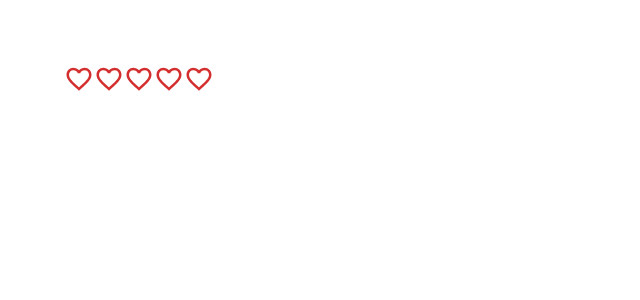
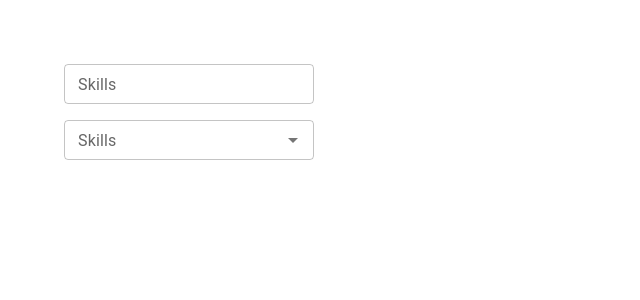
Before and after one commit to Gapotchenko-Yakov/react-mui-codevolution, a React (Create React App) app: page / in a window 1280 px wide. Shown: the top 300 px of the page, without its empty margins (0-640 px from the left). Built offline with nearby package versions, Linux system fonts and the light colour scheme.

Commit message:
Autocomplete demo.

```diff
--- a/src/App.tsx
+++ b/src/App.tsx
@@ -1,10 +1,10 @@
 import "./App.css";
-import MuiRating from "./components/MuiRating";
+import MuiAutocomplete from "./components/MuiAutocomplete";
 
 function App() {
   return (
     <div className="App">
-      <MuiRating />
+      <MuiAutocomplete />
     </div>
   );
 }
--- /dev/null
+++ b/src/components/MuiAutocomplete.tsx
@@ -0,0 +1,65 @@
+import { Autocomplete, Stack, TextField } from "@mui/material";
+import React, { useState } from "react";
+
+const options = [
+  "HTML",
+  "CSS",
+  "JavaScript",
+  "React",
+  "Sass",
+  "Less",
+  "Webpack",
+  "Babel",
+  "TypeScript",
+  "GraphQL",
+];
+
+const skillOptions = options.map((label, index) => ({
+  id: index,
+  label,
+}));
+
+type Skill = {
+  id: number;
+  label: string;
+};
+
+const MuiAutocomplete = () => {
+  const [value, setValue] = useState<string | null>(null);
+  const [skill, setSkill] = useState<Skill | null>(null);
+  console.log("🚀 ~ MuiAutocomplete ~ skill:", skill);
+
+  return (
+    <Stack spacing={2} width="250px">
+      <Autocomplete
+        value={value}
+        onChange={(_event, value: string | null) => setValue(value)}
+        freeSolo
+        options={options}
+        renderInput={(params) => (
+          <TextField
+            {...params}
+            label="Skills"
+            size="small"
+            color="secondary"
+          />
+        )}
+      />
+      <Autocomplete
+        value={skill}
+        onChange={(_event, value: Skill | null) => setSkill(value)}
+        options={skillOptions}
+        renderInput={(params) => (
+          <TextField
+            {...params}
+            label="Skills"
+            size="small"
+            color="secondary"
+          />
+        )}
+      />
+    </Stack>
+  );
+};
+
+export default MuiAutocomplete;
```
